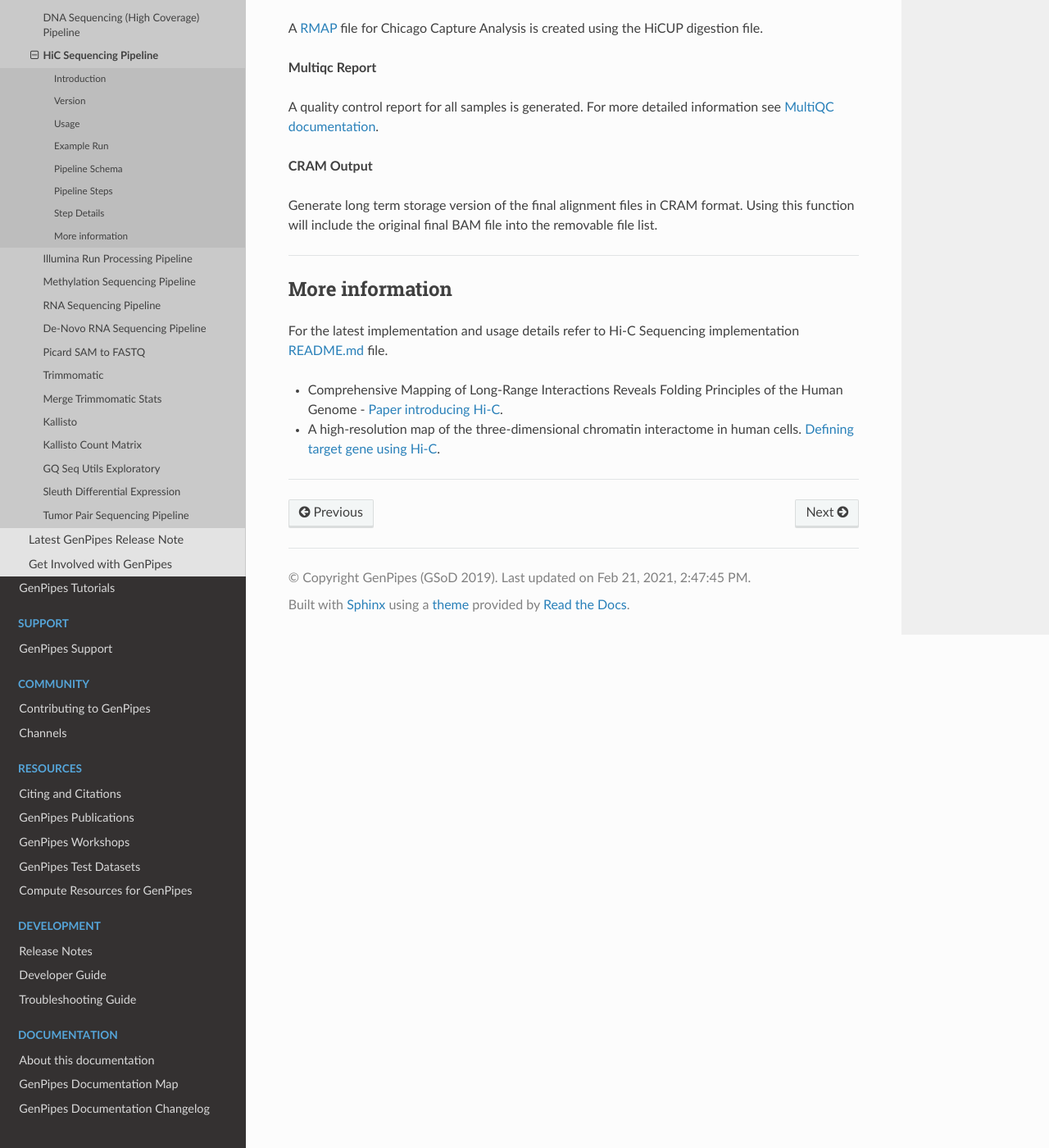
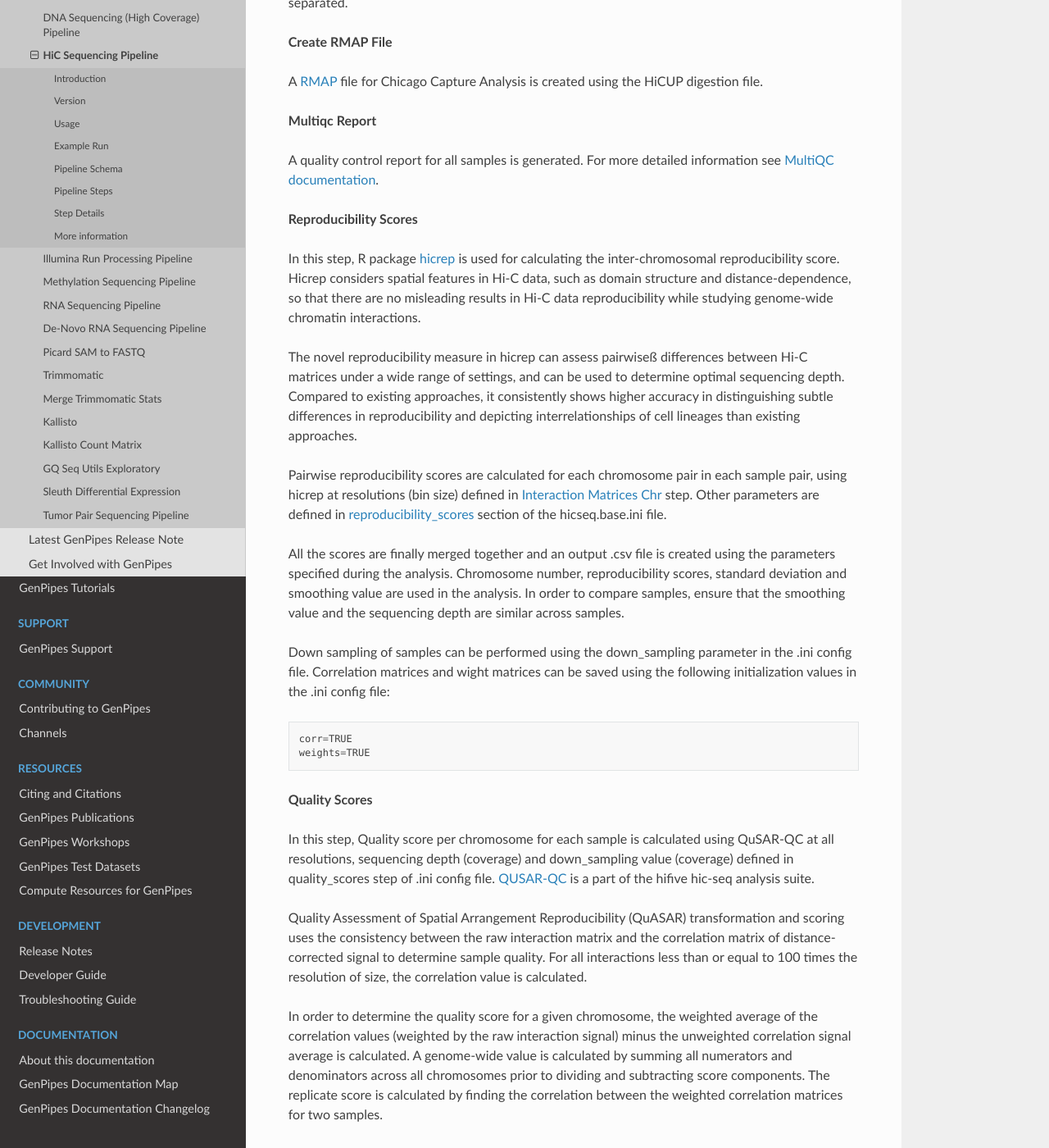
Before and after one commit to c3g/GenPipes_Docs, a Sphinx documentation site: the page built from docs/source/user_guide/pipelines/gp_hicseq.rst, in a window 1280 px wide and 1400 px high, scrolled down 8620 px. Shown: the whole window at 82% size. Built offline with Sphinx 7.4.7 and the Read the Docs theme 2.0.0, drawn with Linux system fonts in a browser that asks for light colours; formulas are drawn with MathJax 3; the version number could not be read and is left out; some of the changed text lies outside the part shown.

Commit message:
Fixes #115 HiC two new steps added as suggested

```diff
--- a/docs/source/get-started/gp_usecases.rst
+++ b/docs/source/get-started/gp_usecases.rst
@@ -36,7 +37,7 @@ GenPipes :ref:`CoVSeQ Pipeline<docs_gp_covseq>` has been used as part of `CoVSeQ
 
 CoVSeQ is a partnership between the `Institut National de Santé Publique du Québec (INSPQ) <https://www.inspq.qc.ca/>`_ and the `McGill Genome Center <http://www.mcgillgenomecentre.org/>`_ to sequence the viral genome of Quebec patients with COVID-19 disease. The viral samples are taken from a Quebec viral biobank, termed the CoVBanQ, which is hosted in the `Laboratoire de Santé; Publique du Québec (LSPQ) <https://www.inspq.qc.ca/lspq>`_.
 
-You can obtain a real-time snapshot of evolving SARS-CoV-2 populations in Québecand access interactive data visualizations. It is meant for virologists, epidemiologists, public health officials and citizen scientists. Through interactive data visualizations, CoVSeQ allows exploration of continually up-to-date datasets, providing a novel surveillance tool to the scientific and public health communities.
+You can obtain a real-time snapshot of evolving SARS-CoV-2 populations in Québec and access interactive data visualizations. It is meant for virologists, epidemiologists, public health officials and citizen scientists. Through interactive data visualizations, CoVSeQ allows exploration of continually up-to-date datasets, providing a novel surveillance tool to the scientific and public health communities.
 
 For more details, visit `CoVSeQ Website <https://covseq.ca>`_ and `Sequencing Workflows <https://covseq.ca/methods>`_.
 
--- a/docs/source/user_guide/pipelines/gp_hicseq.rst
+++ b/docs/source/user_guide/pipelines/gp_hicseq.rst
@@ -209,11 +209,13 @@ The table below shows various steps that constitute the Hi-C and Hi-C capture ge
 +----+--------------------------------+-------------------------------------+
 | 15.| |create_hic_file|              | |capture_intersect|                 |
 +----+--------------------------------+-------------------------------------+
-| 16.| |multiqc_report|               | |create_hic_file|                   |
+| 16.| |repro_scores|                 | |create_hic_file|                   |
 +----+--------------------------------+-------------------------------------+
-| 17.| |cram_output|                  | |multiqc_report|                    |
+| 17.| |quality_scores|               | |multiqc_report|                    |
 +----+--------------------------------+-------------------------------------+
-| 18.|                                | |cram_output|                       |
+| 18.| |cram_output|                  | |cram_output|                       |
++----+--------------------------------+-------------------------------------+
+| 19.| |multiqc_report|               |                                     |
 +----+--------------------------------+-------------------------------------+
 
 ----
@@ -229,6 +231,8 @@ For the latest implementation and usage details refer to Hi-C Sequencing impleme
 * Comprehensive Mapping of Long-Range Interactions Reveals Folding Principles of the Human Genome - `Paper introducing Hi-C <https://pdfs.semanticscholar.org/ca99/4823723e34e8b2c7c44848ad85ae2c7cf0be.pdf>`_.
 
 * A high-resolution map of the three-dimensional chromatin interactome in human cells. `Defining target gene using Hi-C`_.
+
+* `Measuring the reproducibility of Hi-C data <Measuring the reproducibility of Hi-C data>`_.
 
 ----
 
@@ -269,5 +273,7 @@ For the latest implementation and usage details refer to Hi-C Sequencing impleme
 .. |capture_intersect| replace:: `Capture Intersect`_
 .. |create_hic_file| replace:: `Create Hic File`_
 .. |multiqc_report| replace:: `Multiqc Report`_
+.. |repro_scores| replace:: `Reproducibility Scores`_
+.. |quality_scores| replace:: `Quality Scores`_
 
 .. include:: repl_cram_op.inc
--- a/docs/source/user_guide/pipelines/steps_hicseq.inc
+++ b/docs/source/user_guide/pipelines/steps_hicseq.inc
@@ -1,4 +1,11 @@
 .. _docs_steps_hicseq:
+
+.. spelling::
+
+     Hicrep
+     hicrep
+     pairwiseß
+     hifive
 
 Step Details
 ------------
@@ -153,6 +160,35 @@ A `RMAP`_ file for Chicago Capture Analysis is created using the HiCUP digestion
 A quality control report for all samples is generated.
 For more detailed information see `MultiQC documentation <http://multiqc.info/>`_.
 
+.. _Reproducibility Scores:
+
+**Reproducibility Scores**
+
+In this step, R package `hicrep <https://bioconductor.org/packages/release/bioc/html/hicrep.html>`_ is used for calculating the inter-chromosomal reproducibility score. Hicrep considers spatial features in Hi-C data, such as domain structure and distance-dependence, so that there are no misleading results in Hi-C data reproducibility while studying genome-wide chromatin interactions.
+
+The novel reproducibility measure in hicrep can assess pairwiseß differences between Hi-C matrices under a wide range of settings, and can be used to determine optimal sequencing depth. Compared to existing approaches, it consistently shows higher accuracy in distinguishing subtle differences in reproducibility and depicting interrelationships of cell lineages than existing approaches.
+
+Pairwise reproducibility scores are calculated for each chromosome pair in each sample pair, using hicrep at resolutions (bin size) defined in `Interaction Matrices Chr`_ step. Other parameters are defined in `reproducibility_scores <https://bitbucket.org/mugqic/genpipes/src/dev/pipelines/hicseq/hicseq.base.ini>`_ section of the hicseq.base.ini file.
+
+All the scores are finally merged together and an output .csv file is created using the parameters specified during the analysis.  Chromosome number, reproducibility scores, standard deviation and smoothing value are used in the analysis. In order to compare samples, ensure that the smoothing value and the sequencing depth are similar across samples.
+
+Down sampling of samples can be performed using the down_sampling parameter in the .ini config file. Correlation matrices and wight matrices can be saved using the following initialization values in the .ini config file::
+
+  corr=TRUE
+  weights=TRUE
+
+.. _Quality Scores:
+
+**Quality Scores**
+
+In this step, Quality score per chromosome for each sample is calculated using QuSAR-QC at all resolutions, sequencing depth (coverage) and down_sampling value (coverage) defined in quality_scores step of .ini config file. `QUSAR-QC <http://hifive.docs.taylorlab.org/en/latest/quasar_scoring.html>`_ is a part of the hifive hic-seq analysis suite.
+
+Quality Assessment of Spatial Arrangement Reproducibility (QuASAR) transformation and scoring uses the consistency between the raw interaction matrix and the correlation matrix of distance-corrected signal to determine sample quality. For all interactions less than or equal to 100 times the resolution of size, the correlation value is calculated.
+
+In order to determine the quality score for a given chromosome, the weighted average of the correlation values (weighted by the raw interaction signal) minus the unweighted correlation signal average is calculated. A genome-wide value is calculated by summing all numerators and denominators across all chromosomes prior to dividing and subtracting score components. The replicate score is calculated by finding the correlation between the weighted correlation matrices for two samples.
+
+For details, see `hifive suite <http://hifive.docs.taylorlab.org/en/latest/introduction.html>`_.
+
 .. include:: steps_cram_op.inc
 
 .. _Chicago documentation: https://bioconductor.org/packages/release/bioc/vignettes/Chicago/inst/doc/Chicago.html
```
Also changed, not shown: other parts of docs/source/get-started/gp_usecases.rst (+1 -0 lines).
